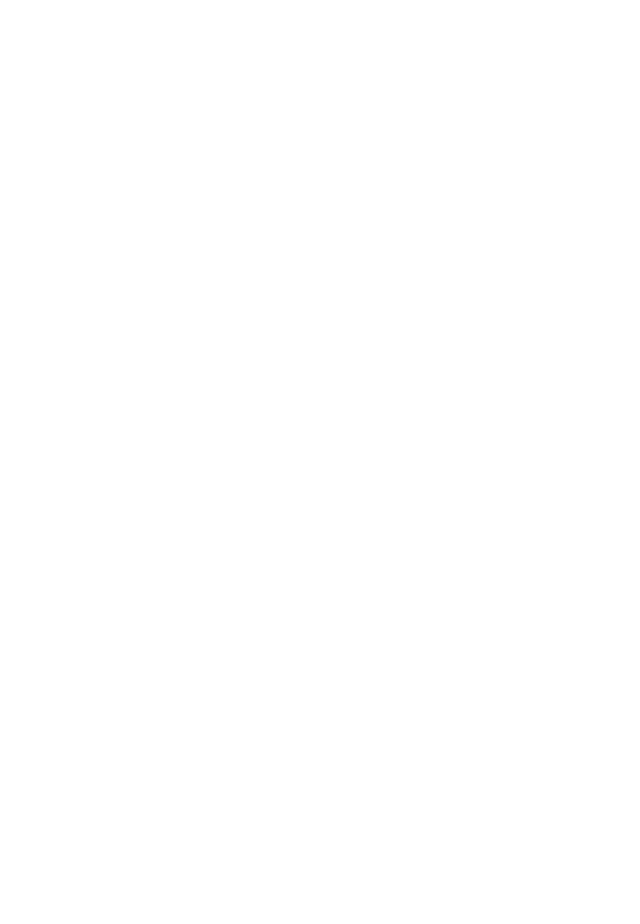
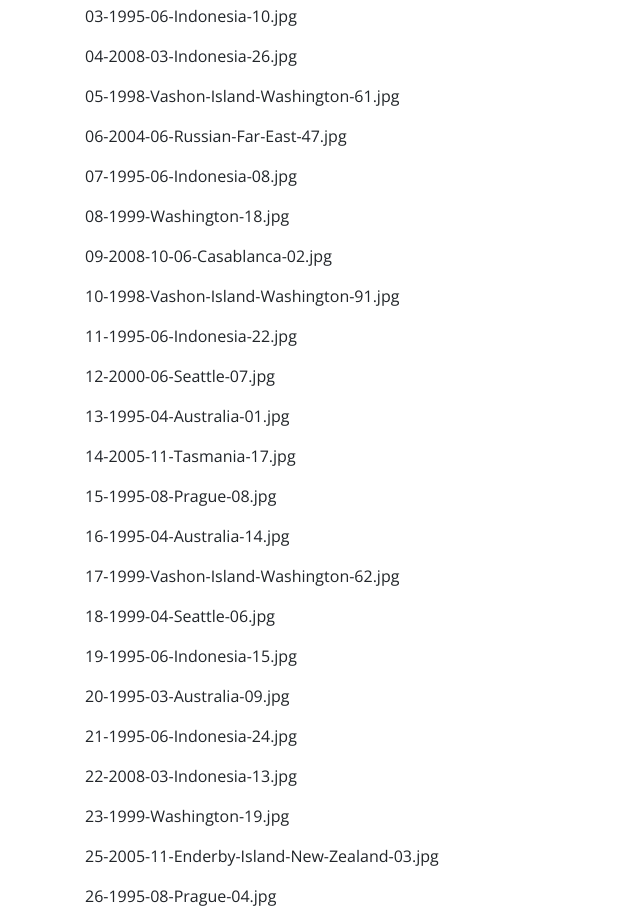
Before and after one commit to scottbickell/lightbox-react-app, a React (Create React App) app in the folder client/: page /test in a window 1280 px wide. Shown: the part 260-1184 px from the top of the page, without its empty margins (0-640 px from the left). Before the commit the page ends 800 px from the top, so only its background shows below. Built offline with nearby package versions, Linux system fonts and the light colour scheme.

Commit message:
Add data test files

```diff
--- a/client/src/App.js
+++ b/client/src/App.js
@@ -1,9 +1,11 @@
 import React, { Component } from "react";
+// import ReactDOM from "react-dom";
 import { BrowserRouter as Router, Route, Switch } from "react-router-dom";
 import "./App.css";
 import Admin from './components/pages/Admin';
 import Gallery from './components/pages/Gallery';
-
+import Test from './components/Test';
+// import photoData from './photoData';
 
 class App extends Component {
     //   getData = (event) => {
@@ -13,7 +15,6 @@
     //     .then(response => response.json())
     //     .then(res => console.log("response", res));
     //   }
-
 
     render() {
         return (
@@ -35,6 +36,7 @@
                             <Route exact path="/" component={Gallery} />
                             <Route exact path="/admin" component={Admin} />
                             <Route exact path="/gallery" component={Gallery} />
+                            <Route exact path="/test" component={Test} />
                         </Switch>
                     </div>
                 </Router>
--- /dev/null
+++ b/client/src/components/Test.js
@@ -0,0 +1,15 @@
+import React from "react";
+import ReactDOM from "react-dom";
+import data from "../photoData.json";
+
+function Test() {
+  return (
+    <div className="App">
+      <h1>Test</h1>
+      {data.map(d => (
+        <p>{d.photoFileName}</p>
+      ))}
+    </div>
+  );
+}
+export default Test;
--- a/client/src/components/pages/Gallery/index.js
+++ b/client/src/components/pages/Gallery/index.js
@@ -1,4 +1,5 @@
 import React, { Component } from "react";
+
 import "./styles.css";
 
 class Gallery extends Component {
@@ -6,7 +7,7 @@
 
     return (
         <div>
-            <h1>Gallery</h1>
+          <h1>Gallery</h1>
         </div>
     );
   }
--- /dev/null
+++ b/client/src/photoData.json
@@ -0,0 +1,313 @@
+[
+  {
+    "_id": "5ca520753f1a25077d7353a9",
+    "cameraMake": "Nikon",
+    "cameraModel": "Nikon SUPER COOLSCAN 8000 ED",
+    "photoLatitude": 39.5590123,
+    "photoLongitude": -104.9352024,
+    "country": "USA",
+    "photoFileName": "00-2005-11-Enderby-Island-New-Zealand-12.jpg",
+    "photoDate": "2019-04-03T21:07:01.701Z",
+    "__v": 0
+  },
+
+  {
+    "_id": "5ca521a83f1a25077d7353aa",
+    "cameraMake": "Film camera",
+    "cameraModel": "Medium format camera",
+    "photoLatitude": 39.5590123,
+    "photoLongitude": -104.9352024,
+    "country": "USA",
+    "photoFileName": "01-2008-03-Indonesia-24.jpg",
+    "photoDate": "2019-04-03T21:12:08.342Z",
+    "__v": 0
+  },
+
+  {
+    "_id": "5ca5224d3f1a25077d7353ab",
+    "cameraMake": "Film camera",
+    "cameraModel": "Medium format camera",
+    "photoLatitude": 39.5590123,
+    "photoLongitude": -104.9352024,
+    "country": "USA",
+    "photoFileName": "02-1995-08-Prague-12.jpg",
+    "photoDate": "2019-04-03T21:14:53.300Z",
+    "__v": 0
+  },
+
+  {
+    "_id": "5ca522553f1a25077d7353ac",
+    "cameraMake": "Film camera",
+    "cameraModel": "Medium format camera",
+    "photoLatitude": 39.5590123,
+    "photoLongitude": -104.9352024,
+    "country": "USA",
+    "photoFileName": "03-1995-06-Indonesia-10.jpg",
+    "photoDate": "2019-04-03T21:15:01.208Z",
+    "__v": 0
+  },
+
+  {
+    "_id": "5ca5225c3f1a25077d7353ad",
+    "cameraMake": "Film camera",
+    "cameraModel": "Medium format camera",
+    "photoLatitude": 39.5590123,
+    "photoLongitude": -104.9352024,
+    "country": "USA",
+    "photoFileName": "04-2008-03-Indonesia-26.jpg",
+    "photoDate": "2019-04-03T21:15:08.926Z",
+    "__v": 0
+  },
+
+  {
+    "_id": "5ca5226a3f1a25077d7353ae",
+    "cameraMake": "Film camera",
+    "cameraModel": "Medium format camera",
+    "photoLatitude": 39.5590123,
+    "photoLongitude": -104.9352024,
+    "country": "USA",
+    "photoFileName": "05-1998-Vashon-Island-Washington-61.jpg",
+    "photoDate": "2019-04-03T21:15:22.169Z",
+    "__v": 0
+  },
+
+  {
+    "_id": "5ca522723f1a25077d7353af",
+    "cameraMake": "Film camera",
+    "cameraModel": "Medium format camera",
+    "photoLatitude": 39.5590123,
+    "photoLongitude": -104.9352024,
+    "country": "USA",
+    "photoFileName": "06-2004-06-Russian-Far-East-47.jpg",
+    "photoDate": "2019-04-03T21:15:30.912Z",
+    "__v": 0
+  },
+
+  {
+    "_id": "5ca5227a3f1a25077d7353b0",
+    "cameraMake": "Film camera",
+    "cameraModel": "Medium format camera",
+    "photoLatitude": 39.5590123,
+    "photoLongitude": -104.9352024,
+    "country": "USA",
+    "photoFileName": "07-1995-06-Indonesia-08.jpg",
+    "photoDate": "2019-04-03T21:15:38.255Z",
+    "__v": 0
+  },
+
+  {
+    "_id": "5ca522833f1a25077d7353b1",
+    "cameraMake": "Film camera",
+    "cameraModel": "Medium format camera",
+    "photoLatitude": 39.5590123,
+    "photoLongitude": -104.9352024,
+    "country": "USA",
+    "photoFileName": "08-1999-Washington-18.jpg",
+    "photoDate": "2019-04-03T21:15:47.113Z",
+    "__v": 0
+  },
+
+  {
+    "_id": "5ca5228b3f1a25077d7353b2",
+    "cameraMake": "Film camera",
+    "cameraModel": "Medium format camera",
+    "photoLatitude": 39.5590123,
+    "photoLongitude": -104.9352024,
+    "country": "USA",
+    "photoFileName": "09-2008-10-06-Casablanca-02.jpg",
+    "photoDate": "2019-04-03T21:15:55.642Z",
+    "__v": 0
+  },
+
+  {
+    "_id": "5ca522933f1a25077d7353b3",
+    "cameraMake": "Film camera",
+    "cameraModel": "Medium format camera",
+    "photoLatitude": 39.5590123,
+    "photoLongitude": -104.9352024,
+    "country": "USA",
+    "photoFileName": "10-1998-Vashon-Island-Washington-91.jpg",
+    "photoDate": "2019-04-03T21:16:03.463Z",
+    "__v": 0
+  },
+
+  {
+    "_id": "5ca5229b3f1a25077d7353b4",
+    "cameraMake": "Film camera",
+    "cameraModel": "Medium format camera",
+    "photoLatitude": 39.5590123,
+    "photoLongitude": -104.9352024,
+    "country": "USA",
+    "photoFileName": "11-1995-06-Indonesia-22.jpg",
+    "photoDate": "2019-04-03T21:16:11.057Z",
+    "__v": 0
+  },
+
+  {
+    "_id": "5ca522a43f1a25077d7353b5",
+    "cameraMake": "Film camera",
+    "cameraModel": "Medium format camera",
+    "photoLatitude": 39.5590123,
+    "photoLongitude": -104.9352024,
+    "country": "USA",
+    "photoFileName": "12-2000-06-Seattle-07.jpg",
+    "photoDate": "2019-04-03T21:16:20.493Z",
+    "__v": 0
+  },
+
+  {
+    "_id": "5ca522ad3f1a25077d7353b6",
+    "cameraMake": "Film camera",
+    "cameraModel": "Medium format camera",
+    "photoLatitude": 39.5590123,
+    "photoLongitude": -104.9352024,
+    "country": "USA",
+    "photoFileName": "13-1995-04-Australia-01.jpg",
+    "photoDate": "2019-04-03T21:16:29.272Z",
+    "__v": 0
+  },
+
+  {
+    "_id": "5ca522b63f1a25077d7353b7",
+    "cameraMake": "Film camera",
+    "cameraModel": "Medium format camera",
+    "photoLatitude": 39.5590123,
+    "photoLongitude": -104.9352024,
+    "country": "USA",
+    "photoFileName": "14-2005-11-Tasmania-17.jpg",
+    "photoDate": "2019-04-03T21:16:38.300Z",
+    "__v": 0
+  },
+
+  {
+    "_id": "5ca522bf3f1a25077d7353b8",
+    "cameraMake": "Film camera",
+    "cameraModel": "Medium format camera",
+    "photoLatitude": 39.5590123,
+    "photoLongitude": -104.9352024,
+    "country": "USA",
+    "photoFileName": "15-1995-08-Prague-08.jpg",
+    "photoDate": "2019-04-03T21:16:47.806Z",
+    "__v": 0
+  },
+
+  {
+    "_id": "5ca522c73f1a25077d7353b9",
+    "cameraMake": "Film camera",
+    "cameraModel": "Medium format camera",
+    "photoLatitude": 39.5590123,
+    "photoLongitude": -104.9352024,
+    "country": "USA",
+    "photoFileName": "16-1995-04-Australia-14.jpg",
+    "photoDate": "2019-04-03T21:16:55.617Z",
+    "__v": 0
+  },
+
+  {
+    "_id": "5ca522cf3f1a25077d7353ba",
+    "cameraMake": "Nikon",
+    "cameraModel": "Nikon SUPER COOLSCAN 8000 ED",
+    "photoLatitude": 39.5590123,
+    "photoLongitude": -104.9352024,
+    "country": "USA",
+    "photoFileName": "17-1999-Vashon-Island-Washington-62.jpg",
+    "photoDate": "2019-04-03T21:17:03.682Z",
+    "__v": 0
+  },
+
+  {
+    "_id": "5ca522d73f1a25077d7353bb",
+    "cameraMake": "Film camera",
+    "cameraModel": "Medium format camera",
+    "photoLatitude": 39.5590123,
+    "photoLongitude": -104.9352024,
+    "country": "USA",
+    "photoFileName": "18-1999-04-Seattle-06.jpg",
+    "photoDate": "2019-04-03T21:17:11.453Z",
+    "__v": 0
+  },
+
+  {
+    "_id": "5ca522e03f1a25077d7353bc",
+    "cameraMake": "Film camera",
+    "cameraModel": "Medium format camera",
+    "photoLatitude": 39.5590123,
+    "photoLongitude": -104.9352024,
+    "country": "USA",
+    "photoFileName": "19-1995-06-Indonesia-15.jpg",
+    "photoDate": "2019-04-03T21:17:20.002Z",
+    "__v": 0
+  },
+
+  {
+    "_id": "5ca522e83f1a25077d7353bd",
+    "cameraMake": "Film camera",
+    "cameraModel": "Medium format camera",
+    "photoLatitude": 39.5590123,
+    "photoLongitude": -104.9352024,
+    "country": "USA",
+    "photoFileName": "20-1995-03-Australia-09.jpg",
+    "photoDate": "2019-04-03T21:17:28.261Z",
+    "__v": 0
+  },
+
+  {
+    "_id": "5ca522f03f1a25077d7353be",
+    "cameraMake": "Film camera",
+    "cameraModel": "Medium format camera",
+    "photoLatitude": 39.5590123,
+    "photoLongitude": -104.9352024,
+    "country": "USA",
+    "photoFileName": "21-1995-06-Indonesia-24.jpg",
+    "photoDate": "2019-04-03T21:17:36.177Z",
+    "__v": 0
+  },
+
+  {
+    "_id": "5ca522fa3f1a25077d7353bf",
+    "cameraMake": "Film camera",
+    "cameraModel": "Medium format camera",
+    "photoLatitude": 39.5590123,
+    "photoLongitude": -104.9352024,
+    "country": "USA",
+    "photoFileName": "22-2008-03-Indonesia-13.jpg",
+    "photoDate": "2019-04-03T21:17:46.560Z",
+    "__v": 0
+  },
+
+  {
+    "_id": "5ca523023f1a25077d7353c0",
+    "cameraMake": "Film camera",
+    "cameraModel": "Medium format camera",
+    "photoLatitude": 39.5590123,
+    "photoLongitude": -104.9352024,
+    "country": "USA",
+    "photoFileName": "23-1999-Washington-19.jpg",
+    "photoDate": "2019-04-03T21:17:54.732Z",
+    "__v": 0
+  },
+
+  {
+    "_id": "5ca523303f1a25077d7353c1",
+    "cameraMake": "Nikon",
+    "cameraModel": "Nikon SUPER COOLSCAN 8000 ED",
+    "photoLatitude": 39.5590123,
+    "photoLongitude": -104.9352024,
+    "country": "USA",
+    "photoFileName": "25-2005-11-Enderby-Island-New-Zealand-03.jpg",
+    "photoDate": "2019-04-03T21:18:40.738Z",
+    "__v": 0
+  },
+
+  {
+    "_id": "5ca5233b3f1a25077d7353c2",
+    "cameraMake": "Film camera",
+    "cameraModel": "Medium format camera",
+    "photoLatitude": 39.5590123,
+    "photoLongitude": -104.9352024,
+    "country": "USA",
+    "photoFileName": "26-1995-08-Prague-04.jpg",
+    "photoDate": "2019-04-03T21:18:51.685Z",
+    "__v": 0
+  }
+]
```
Also changed, not shown: 1 other file (tests, documents, lock files or other folders).
